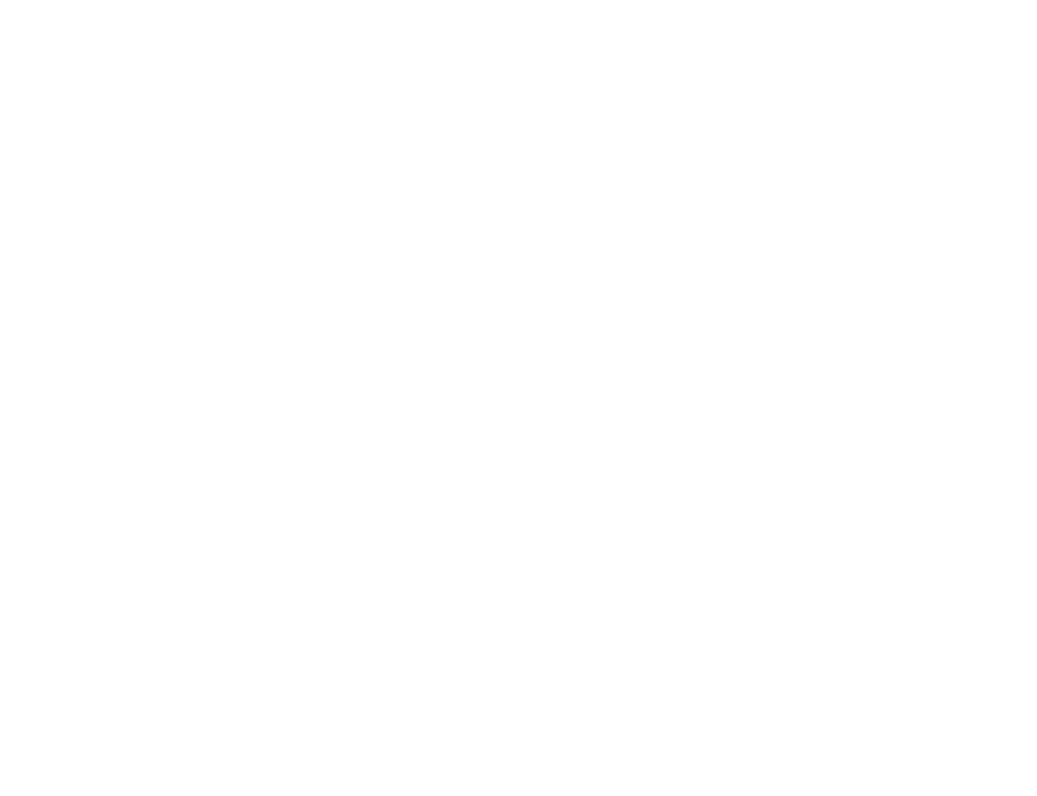
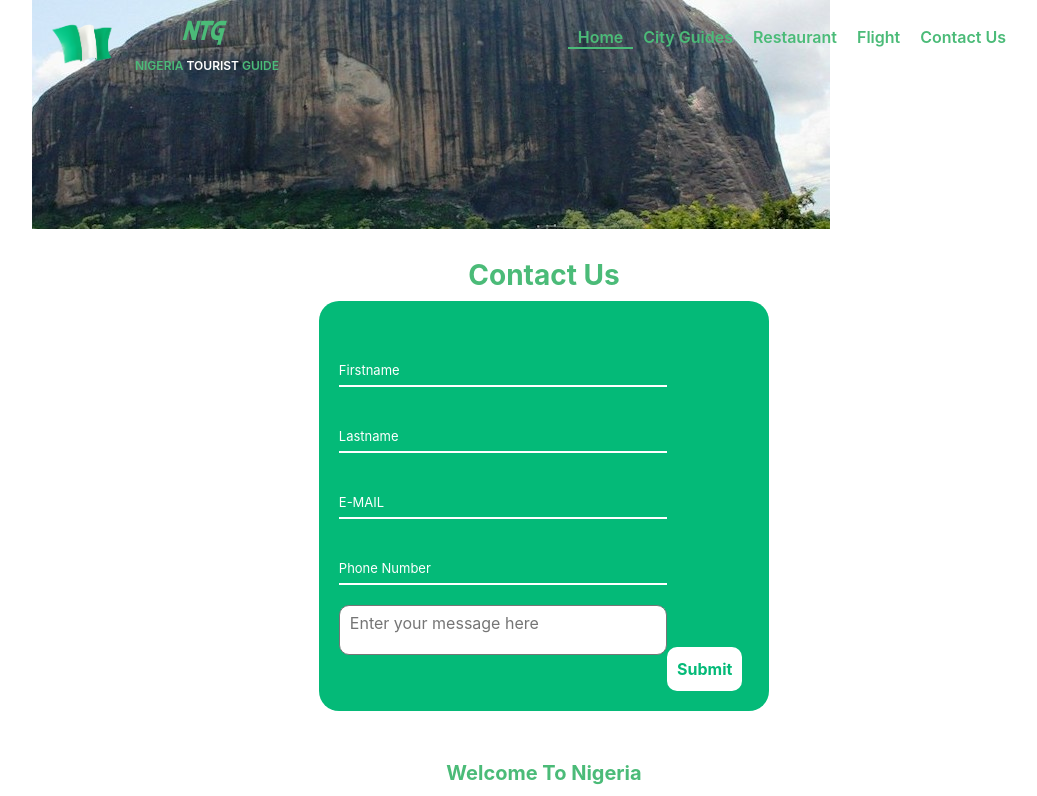
Before and after one commit to ECX-Unilag/team12-week3, a React (Create React App) app: page /contact in a window 1280 px wide. Shown: the top 796 px of the page, without its empty margins (96-1133 px from the left). Built offline with nearby package versions, Linux system fonts and the light colour scheme.

Commit message:
about, contact pages added

```diff
--- a/src/Pages/About.js
+++ b/src/Pages/About.js
@@ -1,9 +1,23 @@
-import React from 'react'
+import React from 'react';
+import Navbar from "../Components/Navbar";
+import Footer from "../Components/Footer";
+import Chat from '../Components/Chat';
 
 export default function About() {
     return (
-        <div>
-
-        </div>
+        <>
+            <Navbar />
+            <div className="guide-img">
+                <img src="img/obudu-new.jpg" alt="guides" />
+            </div>
+            <div id="about">
+                <h3>ABOUT US</h3>
+                <p>We are a team of designers and developers working synchronously to bring ideas to life, solving real life problems.</p>
+                <p>Diligence, attention to detail and team collaboration channel our pool of skills into stellar projects with flawless performance.</p>
+                <p>We are the ECX Team-12.</p>
+            </div>
+            <Chat />
+            <Footer />
+        </>
     )
 }
--- a/src/Pages/Contact.js
+++ b/src/Pages/Contact.js
@@ -1,9 +1,46 @@
-import React from 'react'
+import React from 'react';
+import Navbar from "../Components/Navbar";
+import Footer from "../Components/Footer";
+import Chat from '../Components/Chat';
 
 export default function Contact() {
     return (
-        <div>
-
+        <>
+            <Navbar />
+            <div className="guide-img">
+                    <img src="img/zuma1.jpg" alt="guides" />
+            </div>
+            <div id="contact">
+                <h3>Contact Us</h3>
+                <div className="contact-form">
+        <form action="" method="post">
+            <div className="user-details">
+                <div className="input-field">
+                    <input type="text" name="firstname" id="firstname"className="user-1" required />
+                    <label htmlFor="firstname" >Firstname</label>
+                </div>
+                <div className="input-field">
+                    <input type="text" name="lastname" id="lastname" className="user-1" required />
+                    <label>Lastname</label>
+                </div>
+                <div className="input-field">
+                    <input type="email" name="email" id="email" className="user-1" required />
+                    <label htmlFor="e-mail">E-MAIL</label>
+                </div>
+                <div className="input-field">
+                <input type="number" name="phone-number" id="phone-number" className="user-1" required />
+                <label for="phone-number">Phone Number</label>
+                </div>
+            </div>
+            <textarea name="message" id="message" cols="30" rows="10" placeholder="Enter your message here"></textarea>
+                <input type="submit" value="Submit" id="Submit" />
+            <div className="msg-sent">message sent</div>
+            <div className="msg-not-sent">message not sent</div>
+        </form>
         </div>
+            </div>
+            <Chat />
+            <Footer />
+        </>
     )
 }
--- a/src/app.css
+++ b/src/app.css
@@ -479,6 +479,135 @@
   text-decoration: none;
 }
 
+#about, #contact {
+  display: -webkit-box;
+  display: -ms-flexbox;
+  display: flex;
+  -webkit-box-orient: vertical;
+  -webkit-box-direction: normal;
+      -ms-flex-direction: column;
+          flex-direction: column;
+  -webkit-box-pack: center;
+      -ms-flex-pack: center;
+          justify-content: center;
+  -webkit-box-align: center;
+      -ms-flex-align: center;
+          align-items: center;
+}
+
+#about h3, #contact h3 {
+  font-weight: 700;
+  margin-top: 30px;
+  text-align: center;
+}
+
+#about p, #contact p {
+  width: 500px;
+  padding: 5px 50px;
+  color: #000;
+}
+
+#contact form {
+  background: #04ba78;
+  padding: 20px;
+  border-radius: 20px;
+}
+
+#contact .input-field {
+  position: relative;
+  border-bottom: 2px solid;
+  margin-top: 40px;
+  color: white;
+  width: 80%;
+}
+
+#contact label {
+  position: absolute;
+  top: 0;
+  font-size: 13px;
+  -webkit-transition: 0.5s;
+  transition: 0.5s;
+  pointer-events: none;
+}
+
+#contact #firstname,
+#contact #lastname,
+#contact #email,
+#contact #phone-number {
+  display: block;
+  width: 90%;
+  background: none;
+  border: none;
+  outline: none;
+  -webkit-box-shadow: none;
+  box-shadow: none;
+  color: white;
+}
+
+#contact .user-1:focus ~ label,
+#contact .user-1:valid ~ label {
+  -webkit-transform: translateY(-20px);
+  transform: translateY(-20px);
+  font-size: 8px;
+  letter-spacing: 1px;
+}
+
+#contact textarea {
+  margin-top: 20px;
+  margin-bottom: 20px;
+  resize: none;
+  border-radius: 10px;
+  width: 80%;
+  padding: 5px 0 0 10px;
+  height: 50px;
+}
+
+#contact textarea:focus {
+  outline: none;
+}
+
+#contact input[type="number"]::-webkit-inner-spin-button,
+#contact input[type="number"]::-webkit-outer-spin-button {
+  -webkit-appearance: none;
+  margin: 0;
+}
+
+#contact input[type="number"] {
+  -moz-appearance: textfield;
+}
+
+#contact #Submit {
+  width: auto;
+  padding: 10px;
+  background: white;
+  font-size: medium;
+  border: none;
+  font-weight: bold;
+  color: #04ba78;
+  border-radius: 10px;
+}
+
+#contact #Submit:hover {
+  background: #04ba78;
+  color: white;
+}
+
+#contact .msg-sent,
+#contact .msg-not-sent {
+  display: none;
+}
+
+#contact .info {
+  display: block;
+  width: 100%;
+  margin: 0 auto;
+  text-align: center;
+}
+
+#contact .info p {
+  font-size: small;
+}
+
 /**********************
        FOOTER
 ***********************/
@@ -888,6 +1017,9 @@
   #footer footer .social-links .copyright {
     margin-top: 60px;
   }
+  #about p, #contact p {
+    width: auto;
+  }
 }
 
 @media (min-width: 980px) {
--- a/src/app.scss
+++ b/src/app.scss
@@ -377,7 +377,124 @@
 		}
 	}
 }
+#about {
+	display: flex;
+	flex-direction: column;
+	justify-content: center;
+	align-items: center;
+	h3 {
+		font-weight: 700;
+		margin-top: 30px;
+		text-align: center;
+	}
+	p {
+		width: 500px;
+		padding: 5px 50px;
+		color: #000;
+	}
+}
+#contact {
+	@extend #about;
+	form {
+		background: #04ba78;
+		padding: 20px;
+		border-radius: 20px;
+	}
 
+	.input-field {
+		position: relative;
+		border-bottom: 2px solid;
+		margin-top: 40px;
+		color: white;
+		width: 80%;
+	}
+
+	label {
+		position: absolute;
+		top: 0;
+		font-size: 13px;
+		-webkit-transition: 0.5s;
+		transition: 0.5s;
+		pointer-events: none;
+	}
+
+	#firstname,
+	#lastname,
+	#email,
+	#phone-number {
+		display: block;
+		width: 90%;
+		background: none;
+		border: none;
+		outline: none;
+		-webkit-box-shadow: none;
+		box-shadow: none;
+		color: white;
+	}
+
+	.user-1:focus ~ label,
+	.user-1:valid ~ label {
+		-webkit-transform: translateY(-20px);
+		transform: translateY(-20px);
+		font-size: 8px;
+		letter-spacing: 1px;
+	}
+
+	textarea {
+		margin-top: 20px;
+		margin-bottom: 20px;
+		resize: none;
+		border-radius: 10px;
+		width: 80%;
+		padding: 5px 0 0 10px;
+		height: 50px;
+		&:focus {
+			outline: none;
+		}
+	}
+
+	input[type="number"]::-webkit-inner-spin-button,
+	input[type="number"]::-webkit-outer-spin-button {
+		-webkit-appearance: none;
+		margin: 0;
+	}
+
+	input[type="number"] {
+		-moz-appearance: textfield;
+	}
+
+	#Submit {
+		width: auto;
+		padding: 10px;
+		background: white;
+		font-size: medium;
+		border: none;
+		font-weight: bold;
+		color: #04ba78;
+		border-radius: 10px;
+	}
+
+	#Submit:hover {
+		background: #04ba78;
+		color: white;
+	}
+
+	.msg-sent,
+	.msg-not-sent {
+		display: none;
+	}
+
+	.info {
+		display: block;
+		width: 100%;
+		margin: 0 auto;
+		text-align: center;
+	}
+
+	.info p {
+		font-size: small;
+	}
+}
 /**********************
        FOOTER
 ***********************/
@@ -672,6 +789,9 @@
 			}
 		}
 	}
+	#about p {
+		width: auto;
+	}
 }
 @media (min-width: 980px) {
 	main {
```
Also changed, not shown: 1 other file (tests, documents, lock files or other folders).
